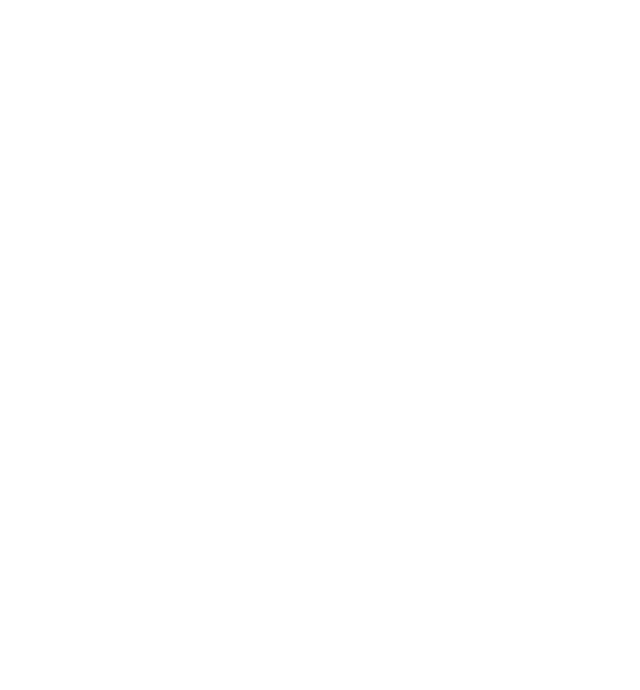
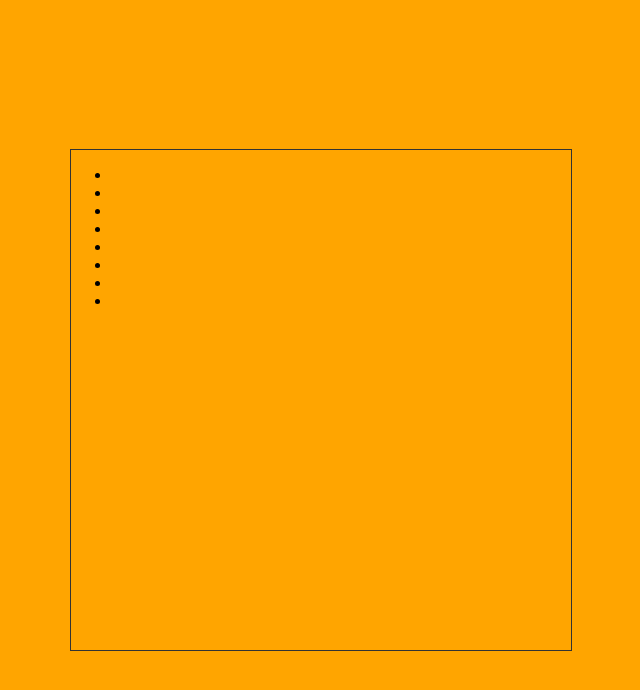
Before and after one commit to najt-blek/memory-game, a plain HTML site: page index.html in a window 1280 px wide. Shown: the whole page, without its empty margins (319-959 px from the left). Drawn offline with Linux system fonts and the light colour scheme.

Commit message:
Adding more imgs.

```diff
--- a/index.html
+++ b/index.html
@@ -6,7 +6,18 @@
   <link rel="stylesheet" href="style.css" type="text/css">
 </head>
 <body>
-
+  <div id="container">
+    <ul>
+      <li class="card"></li>
+      <li class="card"></li>
+      <li class="card"></li>
+      <li class="card"></li>
+      <li class="card"></li>
+      <li class="card"></li>
+      <li class="card"></li>
+      <li class="card"></li>
+    </ul>
+  </div>
   <script src="script.js"></script>
 </body>
 </html>
--- a/style.css
+++ b/style.css
@@ -0,0 +1,17 @@
+body {
+  height: 800px;
+  position: relative;
+  margin: 0;
+  background: orange;
+}
+
+#container {
+  width: 500px;
+  height: 500px;
+  position: absolute;
+  top: 50%;
+  left: 50%;
+  transform: translate(-50%, -50%);
+  text-align: center;
+  border: 1px solid #333;
+}
```
Also changed, not shown: img/chrome.svg (renamed from chrome.svg), img/edge.svg (renamed from edge.svg), img/firefox.svg (renamed from firefox.svg), img/ie.svg (added), img/konqueror.svg (added), img/maxthon.svg (added), img/midori.svg (added), img/opera.svg (renamed from opera.svg).
